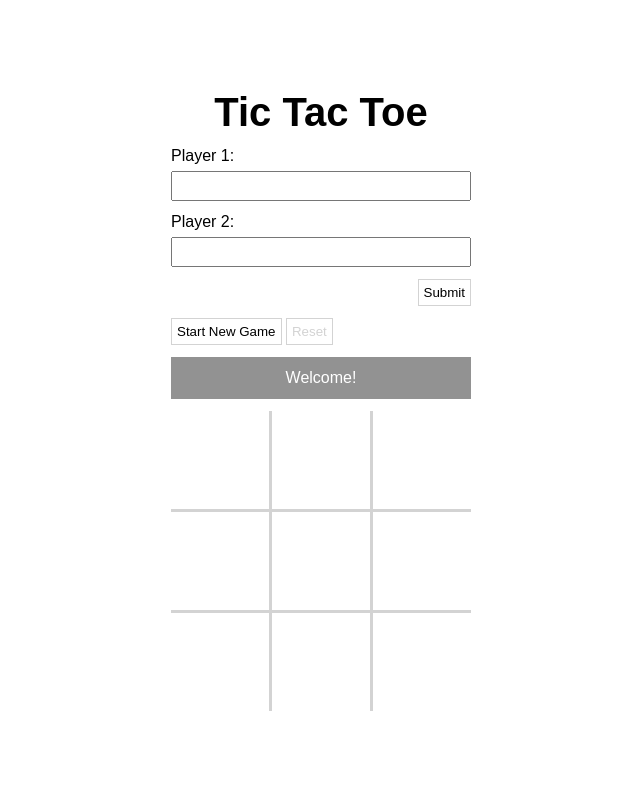
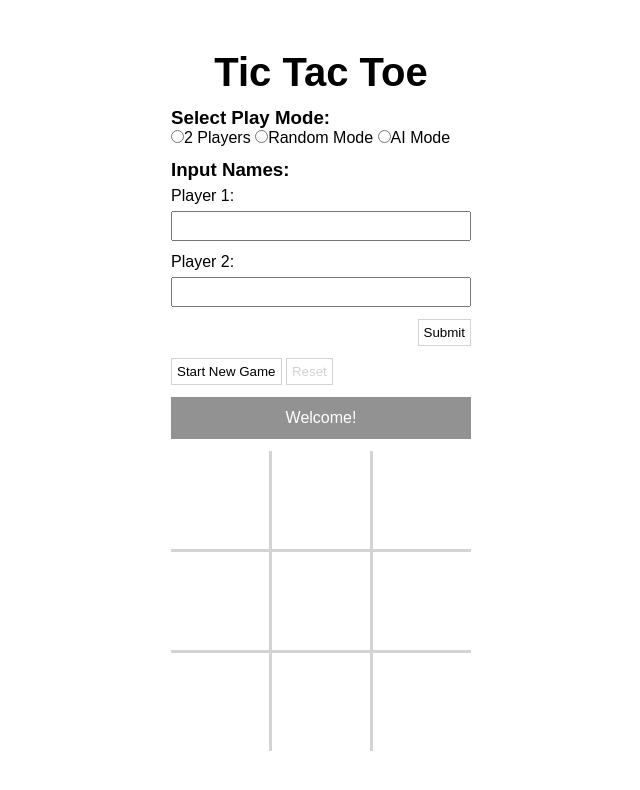
Before and after one commit to ValeRomann/tic-tac-toe, a plain HTML site: page index.html in a window 1280 px wide. Shown: the whole page, without its empty margins (319-959 px from the left). Drawn offline with Linux system fonts and the light colour scheme.

Commit message:
Add radio inputs to choose play mode

```diff
--- a/index.html
+++ b/index.html
@@ -13,7 +13,14 @@
   <div id="gameBoard">
     <div id="controlPanel">
       <form id="inputForm">
+        <div class="userMode">
+          <h3>Select Play Mode:</h3>
+          <label for="twoPlayers"><input type="radio" name="playMode" id="twoPlayers" value="twoPlayers">2 Players</label>
+          <label for="randomMode"><input type="radio" name="playMode" id="randomMode" value="randomMode">Random Mode</label>
+          <label for="ai"><input type="radio" name="playMode" id="ai" value="ai">AI Mode</label>
+        </div>
         <div class="userInput">
+          <h3>Input Names:</h2>
           <label for="playerName1">Player 1:</label>
           <input type="text" name=playerName1" id="playerName1" required>
           <span class="error"></span>
```
